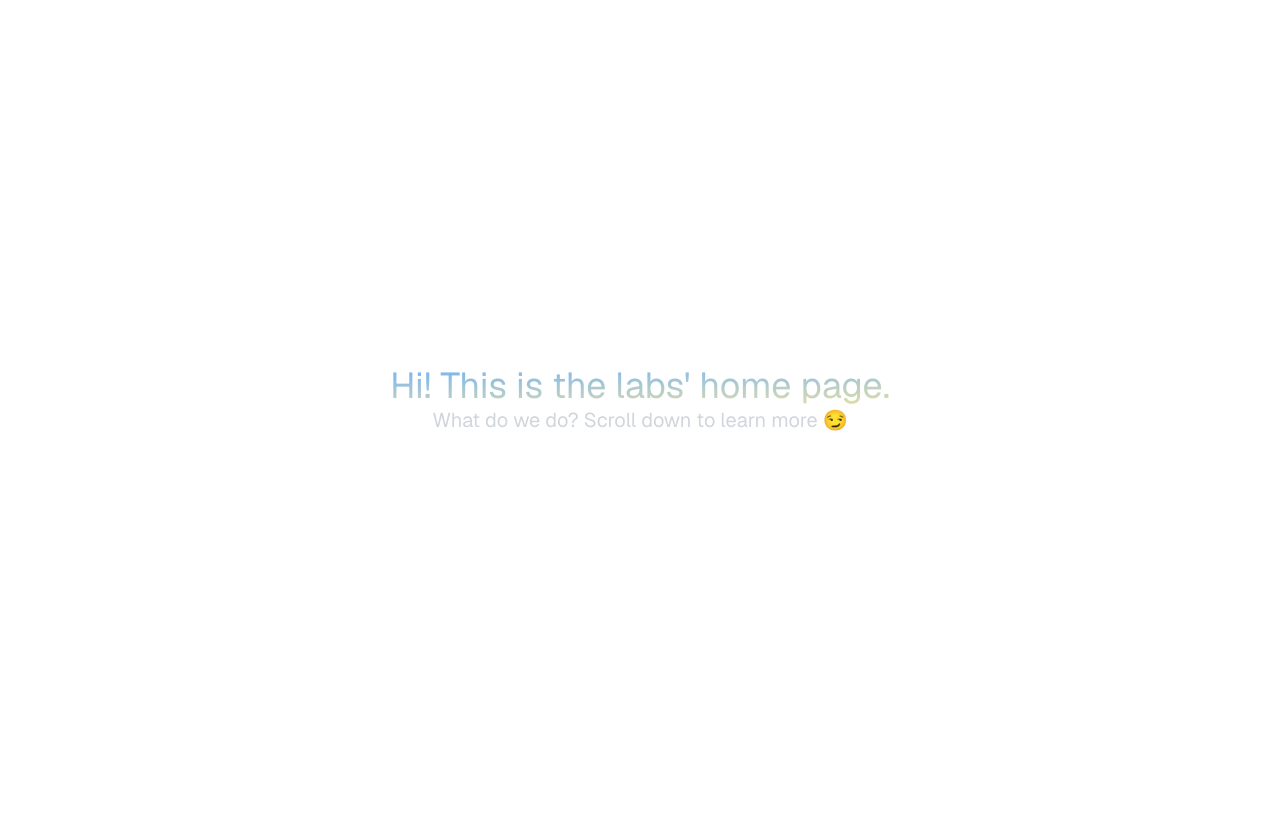
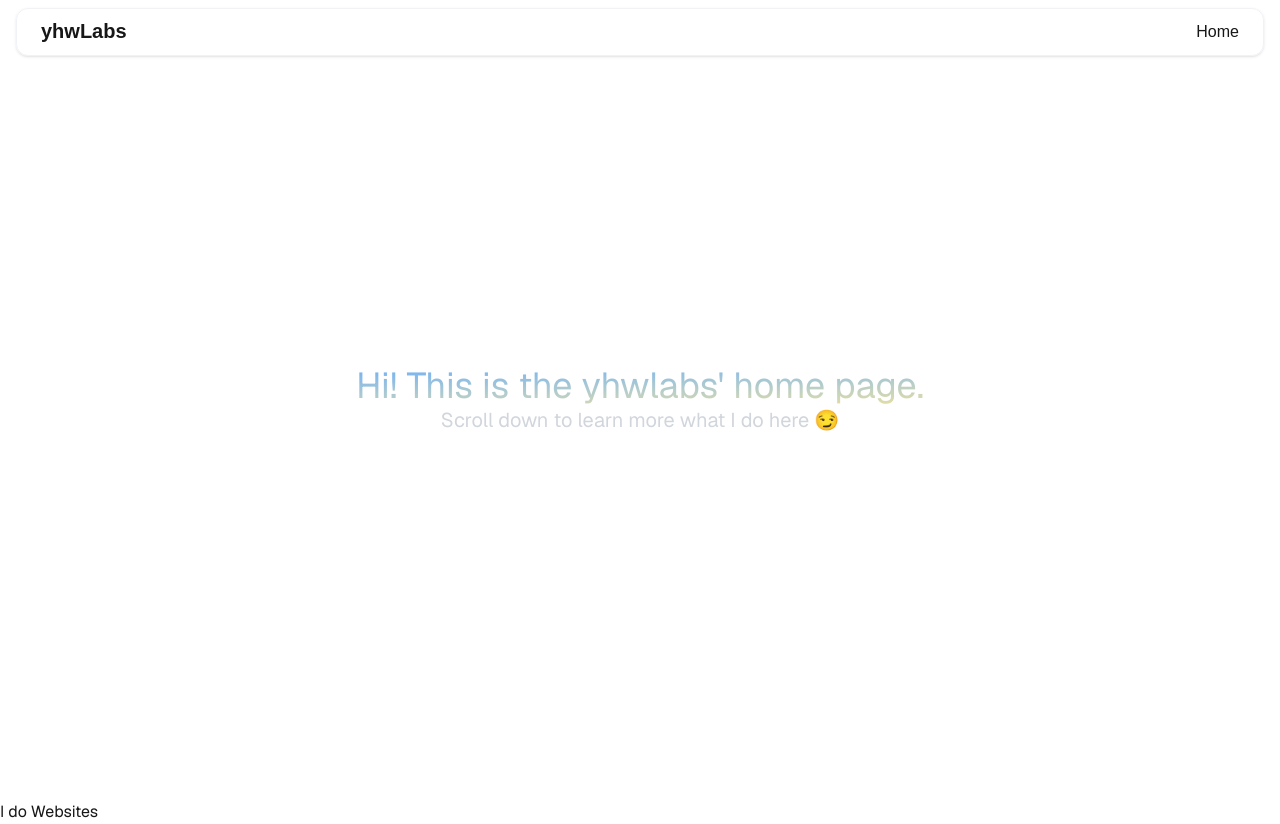
Before and after one commit to hpware/yhwlabs-website, a Next.js app: page /en in a window 1280 px wide. Before the commit the page ends 800 px from the top, so only its background shows below. Built offline with nearby package versions, Linux system fonts and the light colour scheme.

Commit message:
Add navbar

```diff
--- a/app/[lang]/page.tsx
+++ b/app/[lang]/page.tsx
@@ -1,4 +1,5 @@
 import { getDictionary } from "@/app/[lang]/dictionaries";
+import Layout from "@/components/layout";
 export default async function Page({
   params,
 }: {
@@ -7,8 +8,9 @@ export default async function Page({
   const { lang } = await params;
   const dict = await getDictionary(lang as any);
   return (
+    <Layout dict={dict}>
       <div className="font-sans">
-      <div className="absolute inset-0 justify-center text-center flex flex-col">
+        <div className="absolute inset-0 justify-center text-center flex flex-col min-h-screen">
           <h1 className="text-4xl text-bold text-transparent bg-clip-text bg-gradient-to-br from-blue-400 to-amber-200">
             {dict.home.hi} {dict.home.work}
           </h1>
@@ -16,6 +18,11 @@ export default async function Page({
             {dict.home.learnmoreaboutourwork}
           </h3>
         </div>
+        <div className="min-h-screen"></div>
+        <div className="min-h-1/2">
+          <h2>I do Websites</h2>
         </div>
+      </div>
+    </Layout>
   );
 }
--- /dev/null
+++ b/components/layout.tsx
@@ -0,0 +1,47 @@
+"use client";
+import { useState, useEffect } from "react";
+import { MenuIcon } from "lucide-react";
+import Link from "next/link";
+export default function Layout({
+  children,
+  dict,
+}: Readonly<{
+  children: React.ReactNode;
+  dict: any;
+}>) {
+  const [scrolled, setScrolled] = useState(false);
+
+  useEffect(() => {
+    const handleScroll = () => {
+      setScrolled(window.scrollY > 10);
+    };
+    window.addEventListener("scroll", handleScroll);
+    return () => window.removeEventListener("scroll", handleScroll);
+  }, []);
+
+  return (
+    <div>
+      {/** Navbar */}
+      <div
+        className={`min-h-12 fixed z-50 inset-x-0 mx-4 border border-gray-300/30 shadow backdrop-blur-lg flex flex-row justify-between text-center transition-all duration-300 ${scrolled ? "mt-5 rounded-4xl" : "mt-2 rounded-xl"}`}
+      >
+        <div className="p-2 mx-2">
+          <div className="flex flex-row items-center justify-center text-center">
+            <span className="text-xl font-bold ml-2">yhwLabs</span>
+          </div>
+        </div>
+        <div className="p-2 mx-2 flex-row items-center justify-center text-center hidden md:flex">
+          <Link href="/" className="ml-2 mr-2">
+            <span>{dict.nav.home}</span>
+          </Link>
+        </div>
+        <div className="p-2 mx-2 flex-row items-center justify-center text-center flex md:hidden">
+          <button>
+            <MenuIcon />
+          </button>
+        </div>
+      </div>
+      <main>{children}</main>
+    </div>
+  );
+}
--- a/dictionaries/de.json
+++ b/dictionaries/de.json
@@ -5,5 +5,8 @@
     "hi": "Hallo!",
     "work": "Dies ist die Startseite der Labs.",
     "learnmoreaboutourwork": "Was machen wir? Scrollen Sie nach unten, um mehr zu erfahren 😏"
+  },
+  "nav": {
+    "home": "Home"
   }
 }
--- a/dictionaries/en.json
+++ b/dictionaries/en.json
@@ -2,7 +2,10 @@
   "htmllang": "en",
   "home": {
     "hi": "Hi!",
-    "work": "This is the labs' home page.",
-    "learnmoreaboutourwork": "What do we do? Scroll down to learn more 😏"
+    "work": "This is the yhwlabs' home page.",
+    "learnmoreaboutourwork": "Scroll down to learn more what I do here 😏"
+  },
+  "nav": {
+    "home": "Home"
   }
 }
--- a/dictionaries/zh.json
+++ b/dictionaries/zh.json
@@ -2,7 +2,10 @@
   "htmllang": "zh-TW",
   "home": {
     "hi": "嗨!",
-    "work": "這裡是 Labs 的主頁",
-    "learnmoreaboutourwork": "想知道我們在做什麽？往下滑你就知道嚕 😏"
+    "work": "這裡是 yhwLabs 的主頁",
+    "learnmoreaboutourwork": "想知道我在做什麽？往下滑你就知道嚕 😏"
+  },
+  "nav": {
+    "home": "首頁"
   }
 }
--- a/package.json
+++ b/package.json
@@ -10,6 +10,8 @@
   },
   "dependencies": {
     "@types/negotiator": "^0.6.4",
+    "lucide": "^0.536.0",
+    "lucide-react": "^0.536.0",
     "negotiator": "^1.0.0",
     "next": "15.4.5",
     "next-intl": "^4.3.4",
```
Also changed, not shown: 1 other file (tests, documents, lock files or other folders). Lines whose indentation alone changed are shown as unchanged.
